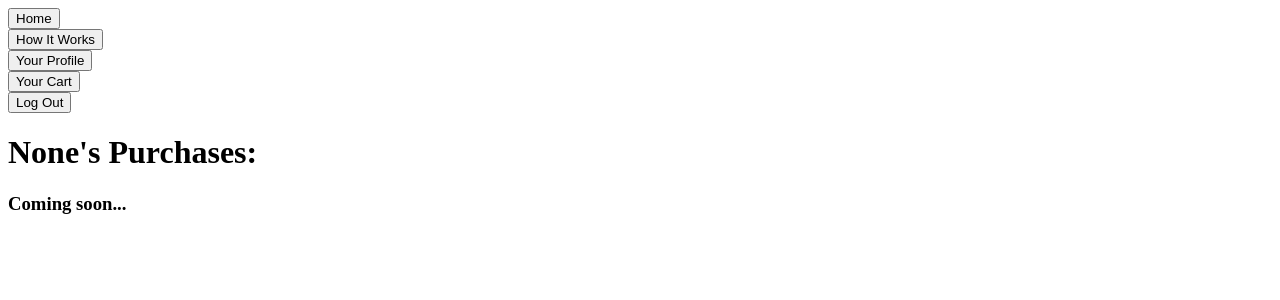
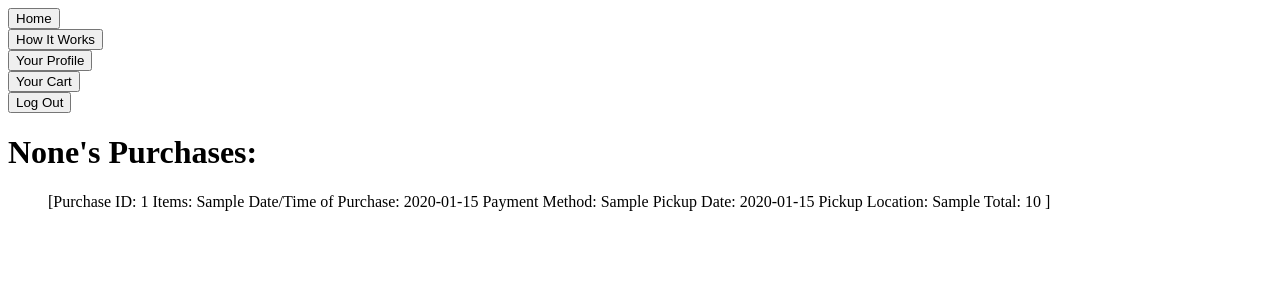
Before and after one commit to leah-ewing/Fresh-Made-Easy, a Flask app: page /user-purchases in a window 1280 px wide. Shown: the top 300 px of the page. Run offline with Flask 2, Linux system fonts and the light colour scheme; the visitor is signed in with stand-in values (Sample User, id 1); tables that the repository leaves empty hold one stand-in row (values such as "Sample post").

Commit message:
User purchases are pushing to 'purchase history' page

```diff
--- a/crud.py
+++ b/crud.py
@@ -77,10 +77,23 @@ def create_payment_method(payment_method_type):
     return payment_method
 
 
-def get_all_purchases(user):
+def get_all_purchases(user_id):
     """Returns all purchases made by a user."""
+    user_purchases = []
+    users = User.query.all()
+    purchases = Purchase.query.all()
 
-    return Purchases.query.all()
+    for purchase in purchases:
+        for user in users:
+            if purchase.user_id == user.user_id:
+                user_purchases.extend([purchase.purchase_id, user.user_id])
+                return purchases
+
+    # for user in users:
+    #     if user.email == email:
+    #         return user.user_id
+
+    # return Purchases.query.filter(Purchase.user_id == User.user_id)
     #started
 
 
@@ -253,6 +266,7 @@ def get_payment_method_id(payment_method):
             return method.payment_method_id
 
 
+
 if __name__ == '__main__':
     from server import app
     connect_to_db(app)
--- a/model.py
+++ b/model.py
@@ -53,7 +53,7 @@ class Purchase(db.Model):
     purchase_total = db.Column(db.Integer)
 
     def __repr__(self):
-        return f'<Purchase purchase_id = {self.purchase_id} user_id = {self.user_id} date_time_of_purchase = {self.date_time_of_purchase} payment_method_id = {self.payment_method_id} pickup_date = {self.pickup_date} location_id = {self.location_id} order_cost = {self.order_cost}>'
+        return f'Purchase ID: {self.purchase_id} Items: {self.items} Date/Time of Purchase: {self.date_time_of_purchase} Payment Method: {self.payment_method} Pickup Date: {self.pickup_date} Pickup Location: {self.pickup_location} Total: {self.purchase_total} \n'
 
 
 class Farm(db.Model):
--- a/server.py
+++ b/server.py
@@ -208,8 +208,6 @@ def howItWorks():
 @app.route('/pickup-location-info/<current_location>', methods = ["GET"])
 def pickupLocationInfo(current_location):
     """Displays information for a pickup location."""
-    print("*******************************")
-    print(current_location)
     location = crud.get_pickup_location_by_name(current_location)
 
     if "current_user" in session and location != None:
@@ -267,10 +265,14 @@ def itemInfo(current_item):
 def userPurchases():
     """Displays user's purchase history."""
 
-    fname = crud.get_user_fname(session['current_user'])
+    email = session["current_user"]
+    fname = crud.get_user_fname(email)
+    user_id = crud.get_user_id_by_email(email)
+    user_purchases = crud.get_all_purchases(user_id)
+
 
     if "current_user" in session:
-        return render_template('user-purchases.html', fname = fname, current_user = "current_user")
+        return render_template('user-purchases.html', fname = fname, current_user = "current_user", user_purchases = user_purchases)
     else:
         flash("Please login.")
         return render_template('homepage.html', current_user = None)
@@ -305,6 +307,7 @@ def confirmed():
     if "current_user" in session:
         crud.create_new_purchase(user_id, items, date_time_of_purchase, payment_method, pickup_date, pickup_location, purchase_total)
         session["shopping_cart"] = []
+        session["total"] = 0
         return render_template('confirmed.html', current_user = "current_user")
     else:
         flash("Please login.")
--- a/templates/user-purchases.html
+++ b/templates/user-purchases.html
@@ -5,6 +5,6 @@
 {% block body %}
 
 <h1>{{fname}}'s Purchases:</h1>
-<h3>Coming soon...</h3>
+<ol>{{user_purchases}}</ol>
 
 {% endblock %}
```
